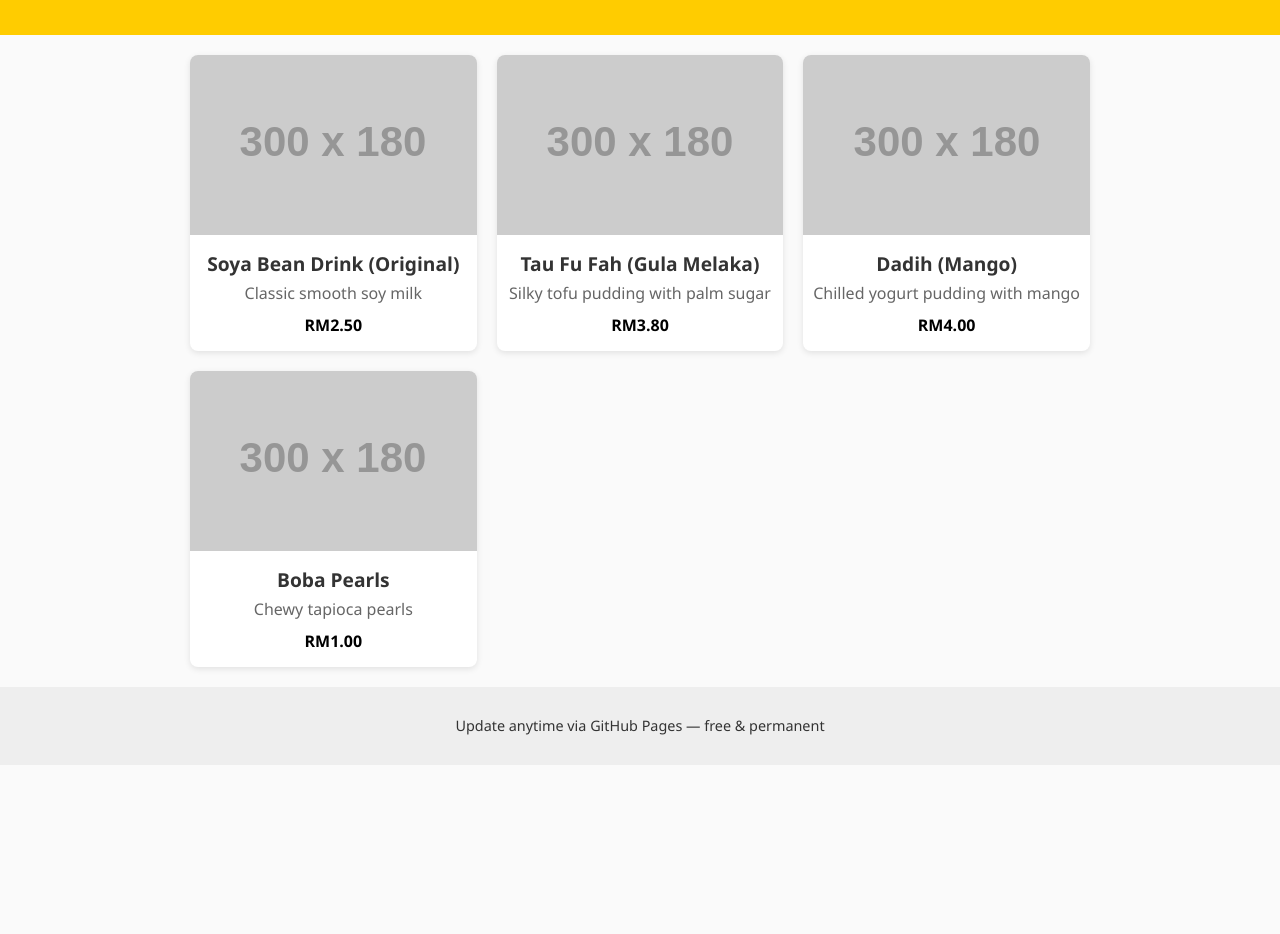
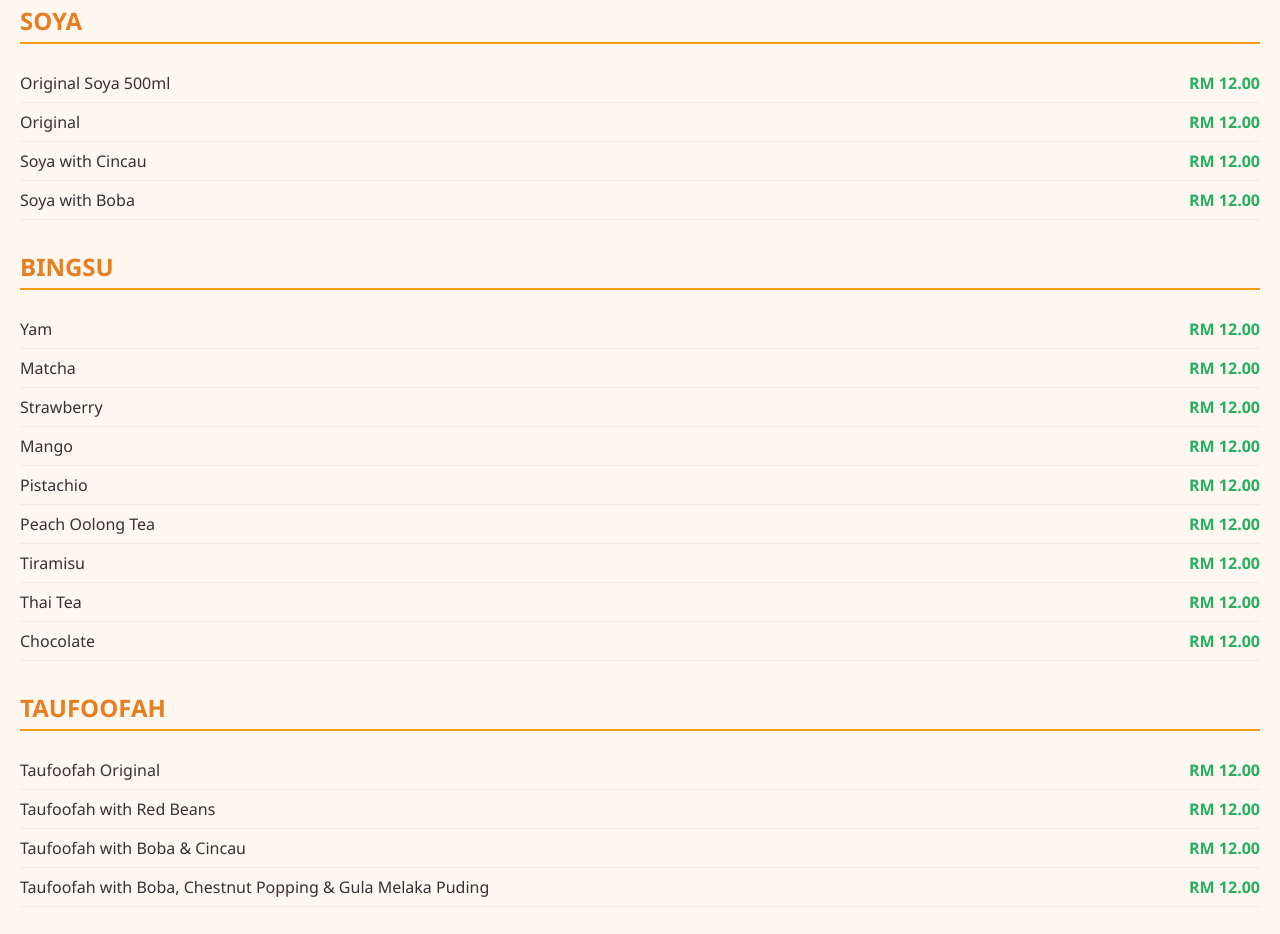
Before and after one commit to sckdesmond/joysoyqr, a plain HTML site: page index.html in a window 1280 px wide. Shown: the part 102-1036 px from the top of the page. Before the commit the page ends 867 px from the top, so only its background shows below. Drawn offline with Linux system fonts and the light colour scheme; placeholder pictures from the web are drawn by us.

Commit message:
Update index.html

```diff
--- a/index.html
+++ b/index.html
@@ -2,102 +2,107 @@
 <html lang="en">
 <head>
   <meta charset="UTF-8">
-  <meta name="viewport" content="width=device-width, initial-scale=1.0">
-  <title>Desmond’s Café Menu</title>
+  <meta name="viewport" content="width=device-width, initial-scale=1">
+  <title>JOYSOY Menu</title>
   <style>
     body {
-      font-family: 'Segoe UI', Arial, sans-serif;
+      font-family: 'Segoe UI', sans-serif;
+      background-color: #fff8f0;
       margin: 0;
-      padding: 0;
-      background: #fafafa;
+      padding: 20px;
       color: #333;
     }
-    header {
-      background: #ffcc00;
-      padding: 20px;
+    h1 {
       text-align: center;
+      color: #d35400;
     }
-    header h1 {
-      margin: 0;
-      font-size: 2em;
+    .section {
+      margin-bottom: 30px;
     }
-    .menu-section {
-      padding: 20px;
-      max-width: 900px;
-      margin: auto;
-      display: grid;
-      grid-template-columns: repeat(auto-fit, minmax(250px, 1fr));
-      gap: 20px;
+    .section h2 {
+      color: #e67e22;
+      border-bottom: 2px solid #f39c12;
+      padding-bottom: 5px;
     }
-    .card {
-      background: #fff;
-      border-radius: 8px;
-      box-shadow: 0 2px 6px rgba(0,0,0,0.1);
-      overflow: hidden;
-      text-align: center;
+    ul {
+      list-style: none;
+      padding-left: 0;
     }
-    .card img {
-      width: 100%;
-      height: 180px;
-      object-fit: cover;
-    }
-    .card h3 {
-      margin: 10px 0 5px;
-      font-size: 1.2em;
-    }
-    .card p {
-      margin: 0 0 10px;
-      color: #666;
+    li {
+      padding: 8px 0;
+      border-bottom: 1px solid #eee;
+      display: flex;
+      justify-content: space-between;
     }
     .price {
       font-weight: bold;
-      color: #000;
-      margin-bottom: 15px;
-    }
-    footer {
-      text-align: center;
-      padding: 15px;
-      background: #eee;
-      font-size: 0.9em;
+      color: #27ae60;
     }
   </style>
 </head>
 <body>
-  <header>
-    <h1>🍹 Desmond’s Drinks & Desserts</h1>
-    <p>Scan the QR to order via Loyverse</p>
-  </header>
+  <h1>JOYSOY MENU</h1>
 
-  <div class="menu-section">
-    <!-- Drinks -->
-    <div class="card">
-      <img src="https://via.placeholder.com/300x180?text=Soya+Bean+Drink" alt="Soya Bean Drink">
-      <h3>Soya Bean Drink (Original)</h3>
-      <p>Classic smooth soy milk</p>
-      <div class="price">RM2.50</div>
-    </div>
-    <div class="card">
-      <img src="https://via.placeholder.com/300x180?text=Tau+Fu+Fah" alt="Tau Fu Fah">
-      <h3>Tau Fu Fah (Gula Melaka)</h3>
-      <p>Silky tofu pudding with palm sugar</p>
-      <div class="price">RM3.80</div>
-    </div>
-    <div class="card">
-      <img src="https://via.placeholder.com/300x180?text=Dadih" alt="Dadih">
-      <h3>Dadih (Mango)</h3>
-      <p>Chilled yogurt pudding with mango</p>
-      <div class="price">RM4.00</div>
-    </div>
-    <div class="card">
-      <img src="https://via.placeholder.com/300x180?text=Boba+Topping" alt="Boba Pearls">
-      <h3>Boba Pearls</h3>
-      <p>Chewy tapioca pearls</p>
-      <div class="price">RM1.00</div>
-    </div>
+  <div class="section">
+    <h2>SOYA</h2>
+    <ul>
+      <li><span>Original Soya 500ml</span><span class="price">RM 12.00</span></li>
+      <li><span>Original</span><span class="price">RM 12.00</span></li>
+      <li><span>Soya with Cincau</span><span class="price">RM 12.00</span></li>
+      <li><span>Soya with Boba</span><span class="price">RM 12.00</span></li>
+    </ul>
   </div>
 
-  <footer>
-    <p>Update anytime via GitHub Pages — free & permanent</p>
-  </footer>
+  <div class="section">
+    <h2>BINGSU</h2>
+    <ul>
+      <li><span>Yam</span><span class="price">RM 12.00</span></li>
+      <li><span>Matcha</span><span class="price">RM 12.00</span></li>
+      <li><span>Strawberry</span><span class="price">RM 12.00</span></li>
+      <li><span>Mango</span><span class="price">RM 12.00</span></li>
+      <li><span>Pistachio</span><span class="price">RM 12.00</span></li>
+      <li><span>Peach Oolong Tea</span><span class="price">RM 12.00</span></li>
+      <li><span>Tiramisu</span><span class="price">RM 12.00</span></li>
+      <li><span>Thai Tea</span><span class="price">RM 12.00</span></li>
+      <li><span>Chocolate</span><span class="price">RM 12.00</span></li>
+    </ul>
+  </div>
+
+  <div class="section">
+    <h2>TAUFOOFAH</h2>
+    <ul>
+      <li><span>Taufoofah Original</span><span class="price">RM 12.00</span></li>
+      <li><span>Taufoofah with Red Beans</span><span class="price">RM 12.00</span></li>
+      <li><span>Taufoofah with Boba & Cincau</span><span class="price">RM 12.00</span></li>
+      <li><span>Taufoofah with Boba, Chestnut Popping & Gula Melaka Puding</span><span class="price">RM 12.00</span></li>
+    </ul>
+  </div>
+
+  <div class="section">
+    <h2>PUDDING</h2>
+    <ul>
+      <li>Chocolate</li>
+      <li>Mango</li>
+      <li>Strawberry</li>
+      <li>Gula Melaka</li>
+      <li>Yam</li>
+    </ul>
+  </div>
+
+  <div class="section">
+    <h2>ADDITIONAL TOPPING</h2>
+    <ul>
+      <li>Taro</li>
+      <li>Boba</li>
+      <li>Red Beans</li>
+      <li>Chestnut Popping Boba</li>
+      <li>Cincau</li>
+      <li>Chocolate Pudding</li>
+      <li>Gula Melaka Pudding</li>
+      <li>Mango Pudding</li>
+      <li>Yam Pudding</li>
+      <li>Strawberry Pudding</li>
+    </ul>
+  </div>
 </body>
 </html>
```
